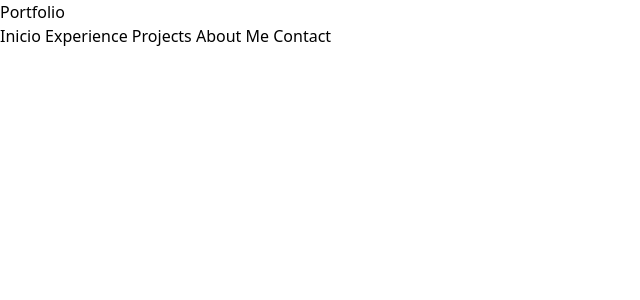
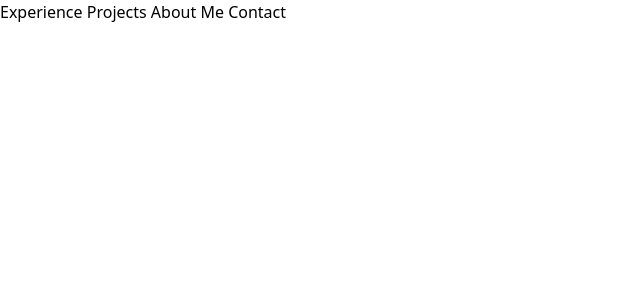
Before and after one commit to caferven/portfolio, a Django app: template portfolio/templates/portfolio/base.html in a window 1280 px wide. Shown: the top 300 px of the page, without its empty margins (0-640 px from the left). Run offline with Django 5.2, Linux system fonts and the light colour scheme; the template is opened without the code that fills it, so the values that code supplies are empty; style sheets or scripts are compiled from the project's sources; parts of the project's set-up code (start-up, migrations or seed data) failed here and were passed over.

Commit message:
little tweaks to portfolio structure

```diff
--- a/portfolio/models.py
+++ b/portfolio/models.py
@@ -32,6 +32,7 @@ class Experience(models.Model):
     job_description = models.CharField(max_length=500)
     date_start = models.DateField()
     date_end = models.DateField(default=timezone.now)
+    image_preview = models.ImageField(_("Image Preview"), default='default_icon.png', upload_to='experience_pics')
 
     def __str__(self):
         return self.job_title
@@ -41,6 +42,7 @@ class Project(models.Model):
     profile = models.ForeignKey(Profile, related_name="Project", on_delete=models.CASCADE)
     name = models.CharField(max_length=100)
     description = models.CharField(max_length=200)
+    image_preview = models.ImageField(_("Image Preview"), default='default_icon.png', upload_to='project_pics')
 
     def __str__(self):
         return self.name
--- a/portfolio/templates/portfolio/base.html
+++ b/portfolio/templates/portfolio/base.html
@@ -11,12 +11,10 @@
         <title>caferven's portfolio</title>
     </head>
     <body>
-        <header>
-            <nav>
-                <div>
-                    <a href="{% url 'index' %}#home">Portfolio</a>
-                    <div>
-                        <a href="{% url 'index' %}#home">{% translate "Home" %}</a>
+        <header class="bg-white">
+            <nav class="mx-auto flex max-w-7xl items-center justify-between p-6 lg:px-8" aria-label="Global">
+                <div class="flex lg:flex lg_gap-x-12">
+                    <div class="relative">
                         <a href="{% url 'index' %}#experience">{% translate "Experience" %}</a>
                         <a href="{% url 'index' %}#projects">{% translate "Projects" %}</a>
                         <a href="{% url 'index' %}#about">{% translate "About Me" %}</a>
```
